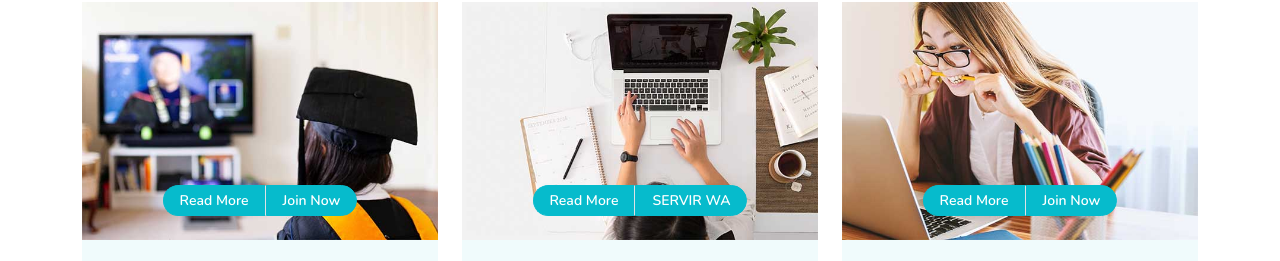
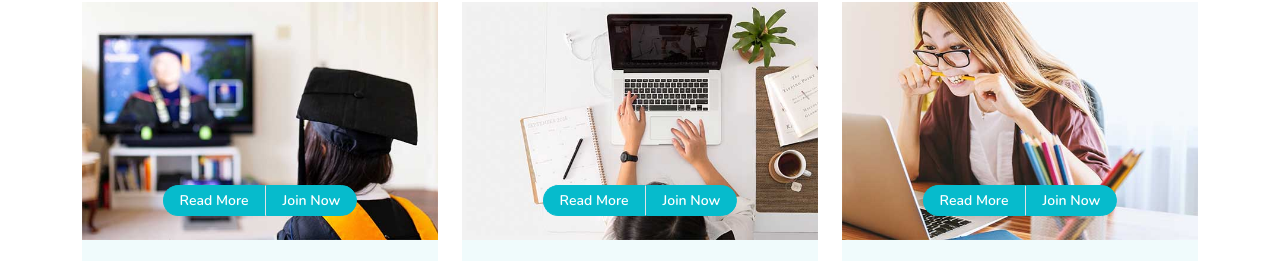
Before and after one commit to akeredolujosh/SERVIR-WA-eLearning, a plain HTML site: page index.html in a window 1280 px wide. Shown: the part 2616-2877 px from the top of the page. Drawn offline with nearby package versions, Linux system fonts and the light colour scheme.

Commit message:
Update index.html

```diff
--- a/index.html
+++ b/index.html
@@ -286,7 +286,7 @@
                             <img class="img-fluid" src="img/course-2.jpg" alt="">
                             <div class="w-100 d-flex justify-content-center position-absolute bottom-0 start-0 mb-4">
                                 <a href="#" class="flex-shrink-0 btn btn-sm btn-primary px-3 border-end" style="border-radius: 30px 0 0 30px;">Read More</a>
-                                <a href="#" class="flex-shrink-0 btn btn-sm btn-primary px-3" style="border-radius: 0 30px 30px 0;">SERVIR WA</a>
+                                <a href="accuracy assessment of map products derived from Earth Observation data.html" class="flex-shrink-0 btn btn-sm btn-primary px-3" style="border-radius: 0 30px 30px 0;">Join Now</a>
                             </div>
                         </div>
                         <div class="text-center p-4 pb-0">
```
